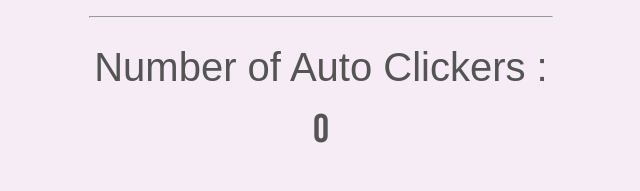
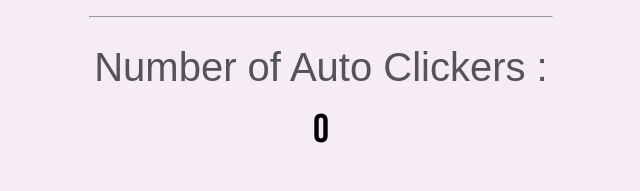
Before and after one commit to JPWilson2021/fishClicker, a website built with Parcel: page index.html in a window 1280 px wide. Shown: the part 1318-1509 px from the top of the page, 319-959 px from the left. Built offline with nearby package versions, Linux system fonts and the light colour scheme.

Commit message:
fixed auto count
updated auto count

```diff
--- a/index.html
+++ b/index.html
@@ -59,7 +59,7 @@
           </div>
           <hr />
           <div class="desc-title">Number of Auto Clickers :</div>
-          <div class="auto-count">0</div>
+          <div class="ac-count">0</div>
           <div class="cost">
             <span>Cost :</span>
             <div class="auto-cost">100</div>
```
